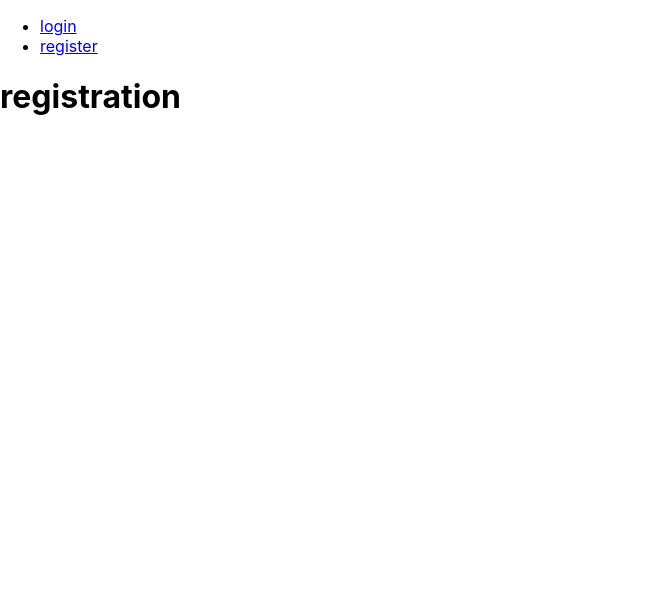
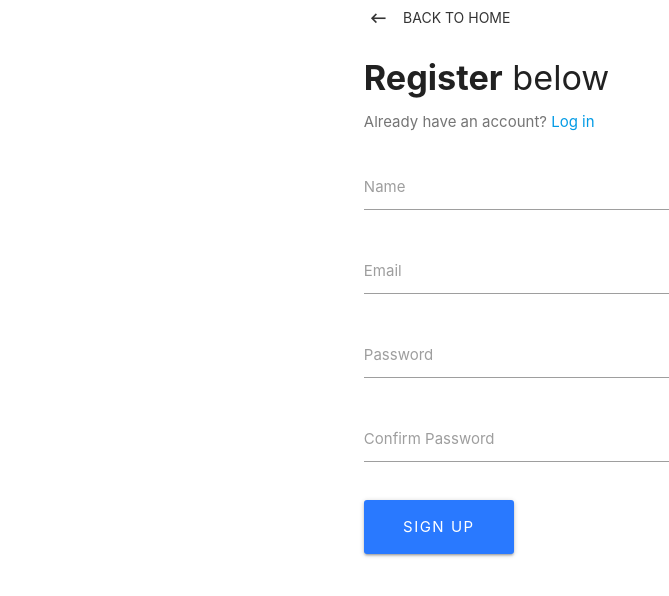
Before and after one commit to ubermensh/itr-test, a React (Create React App) app in the folder client/: page /register in a window 1280 px wide. Shown: the top 596 px of the page, without its empty margins (0-669 px from the left). Built offline with nearby package versions, Linux system fonts and the light colour scheme.

Commit message:
login and register; used styles from tutorial

```diff
--- a/client/public/index.html
+++ b/client/public/index.html
@@ -10,6 +10,8 @@
       content="Web site created using create-react-app"
     />
     <link rel="apple-touch-icon" href="%PUBLIC_URL%/logo192.png" />
+ <link rel="stylesheet" href="https://cdnjs.cloudflare.com/ajax/libs/materialize/1.0.0/css/materialize.min.css">
+    <link href="https://fonts.googleapis.com/icon?family=Material+Icons" rel="stylesheet">
     <!--
       manifest.json provides metadata used when your web app is installed on a
       user's mobile device or desktop. See https://developers.google.com/web/fundamentals/web-app-manifest/
@@ -28,6 +30,7 @@
   </head>
   <body>
     <noscript>You need to enable JavaScript to run this app.</noscript>
+    <script src="https://cdnjs.cloudflare.com/ajax/libs/materialize/1.0.0/js/materialize.min.js"></script>
     <div id="root"></div>
     <!--
       This HTML file is a template.
--- a/client/src/App.js
+++ b/client/src/App.js
@@ -1,43 +1,24 @@
-import React from 'react';
+import React, {Component} from 'react';
 import {
   BrowserRouter as Router,
-  Switch,
   Route,
-  Link,
-  Redirect,
-  useHistory,
-  useLocation
 } from "react-router-dom";
-//import './App.css';
-//import Homepage from './components/homepage';
-import Registration from './components/registration';
+
+import Register from './components/registration';
 import Login from './components/login';
-//import Userpage from './components/userpage';
+import Landing from './components/landing';
 
-function App() {
-return (
-    <Router>
-      <div>
-        <ul>
-          <li>
-            <Link to="/login">login</Link>
-          </li>
-          <li>
-            <Link to="/register">register</Link>
-          </li>
-        </ul>
-
-        <Switch>
-          <Route path="/login">
-            <Login />
-          </Route>
-          <Route path="/register">
-            <Registration />
-          </Route>
-        </Switch>
-      </div>
-    </Router>
-  );
+class App extends Component {
+  render() {
+    return (
+      <Router>
+        <div className="App">
+          <Route exact path="/" component={Landing} />
+          <Route exact path="/register" component={Register} />
+          <Route exact path="/login" component={Login} />
+        </div>
+      </Router>
+    );
+  }
 }
-
 export default App;
--- /dev/null
+++ b/client/src/components/landing.js
@@ -0,0 +1,45 @@
+import React, { Component } from "react";
+import { Link } from "react-router-dom";
+class Landing extends Component {
+  render() {
+    return (
+      <div style={{ height: "75vh" }} className="container valign-wrapper">
+        <div className="row">
+          <div className="col s12 center-align">
+            <h4>
+              SuperShop
+            </h4>
+            <br />
+            <div className="col s6">
+              <Link
+                to="/register"
+                style={{
+                  width: "140px",
+                  borderRadius: "3px",
+                  letterSpacing: "1.5px"
+                }}
+                className="btn btn-large waves-effect waves-light hoverable blue accent-3"
+              >
+                Register
+              </Link>
+            </div>
+            <div className="col s6">
+              <Link
+                to="/login"
+                style={{
+                  width: "140px",
+                  borderRadius: "3px",
+                  letterSpacing: "1.5px"
+                }}
+                className="btn btn-large btn-flat waves-effect white black-text"
+              >
+                Log In
+              </Link>
+            </div>
+          </div>
+        </div>
+      </div>
+    );
+  }
+}
+export default Landing;
--- a/client/src/components/login.js
+++ b/client/src/components/login.js
@@ -1,6 +1,83 @@
-import React from 'react';
-export default function Login() {
-  return (
-    <h1>login</h1>
-  )
+import React, { Component } from "react";
+import { Link } from "react-router-dom";
+class Login extends Component {
+  constructor() {
+    super();
+    this.state = {
+      email: "",
+      password: "",
+      errors: {}
+    };
+  }
+onChange = e => {
+    this.setState({ [e.target.id]: e.target.value });
+  };
+onSubmit = e => {
+    e.preventDefault();
+const userData = {
+      email: this.state.email,
+      password: this.state.password
+    };
+console.log(userData);
+  };
+render() {
+    const { errors } = this.state;
+return (
+      <div className="container">
+        <div style={{ marginTop: "4rem" }} className="row">
+          <div className="col s8 offset-s2">
+            <Link to="/" className="btn-flat waves-effect">
+              <i className="material-icons left">keyboard_backspace</i> Back to
+              home
+            </Link>
+            <div className="col s12" style={{ paddingLeft: "11.250px" }}>
+              <h4>
+                <b>Login</b> below
+              </h4>
+              <p className="grey-text text-darken-1">
+                Don't have an account? <Link to="/register">Register</Link>
+              </p>
+            </div>
+            <form noValidate onSubmit={this.onSubmit}>
+              <div className="input-field col s12">
+                <input
+                  onChange={this.onChange}
+                  value={this.state.email}
+                  error={errors.email}
+                  id="email"
+                  type="email"
+                />
+                <label htmlFor="email">Email</label>
+              </div>
+              <div className="input-field col s12">
+                <input
+                  onChange={this.onChange}
+                  value={this.state.password}
+                  error={errors.password}
+                  id="password"
+                  type="password"
+                />
+                <label htmlFor="password">Password</label>
+              </div>
+              <div className="col s12" style={{ paddingLeft: "11.250px" }}>
+                <button
+                  style={{
+                    width: "150px",
+                    borderRadius: "3px",
+                    letterSpacing: "1.5px",
+                    marginTop: "1rem"
+                  }}
+                  type="submit"
+                  className="btn btn-large waves-effect waves-light hoverable blue accent-3"
+                >
+                  Login
+                </button>
+              </div>
+            </form>
+          </div>
+        </div>
+      </div>
+    );
+  }
 }
+export default Login;
--- a/client/src/components/registration.js
+++ b/client/src/components/registration.js
@@ -1,6 +1,107 @@
-import React from 'react';
-export default function Registration() {
-  return (
-    <h1>registration</h1>
-  )
+import React, { Component } from "react";
+import { Link } from "react-router-dom";
+class Register extends Component {
+  constructor() {
+    super();
+    this.state = {
+      name: "",
+      email: "",
+      password: "",
+      password2: "",
+      errors: {}
+    };
+  }
+onChange = e => {
+    this.setState({ [e.target.id]: e.target.value });
+  };
+onSubmit = e => {
+    e.preventDefault();
+const newUser = {
+      name: this.state.name,
+      email: this.state.email,
+      password: this.state.password,
+      password2: this.state.password2
+    };
+console.log(newUser);
+  };
+render() {
+    const { errors } = this.state;
+return (
+      <div className="container">
+        <div className="row">
+          <div className="col s8 offset-s2">
+            <Link to="/" className="btn-flat waves-effect">
+              <i className="material-icons left">keyboard_backspace</i> Back to
+              home
+            </Link>
+            <div className="col s12" style={{ paddingLeft: "11.250px" }}>
+              <h4>
+                <b>Register</b> below
+              </h4>
+              <p className="grey-text text-darken-1">
+                Already have an account? <Link to="/login">Log in</Link>
+              </p>
+            </div>
+            <form noValidate onSubmit={this.onSubmit}>
+              <div className="input-field col s12">
+                <input
+                  onChange={this.onChange}
+                  value={this.state.name}
+                  error={errors.name}
+                  id="name"
+                  type="text"
+                />
+                <label htmlFor="name">Name</label>
+              </div>
+              <div className="input-field col s12">
+                <input
+                  onChange={this.onChange}
+                  value={this.state.email}
+                  error={errors.email}
+                  id="email"
+                  type="email"
+                />
+                <label htmlFor="email">Email</label>
+              </div>
+              <div className="input-field col s12">
+                <input
+                  onChange={this.onChange}
+                  value={this.state.password}
+                  error={errors.password}
+                  id="password"
+                  type="password"
+                />
+                <label htmlFor="password">Password</label>
+              </div>
+              <div className="input-field col s12">
+                <input
+                  onChange={this.onChange}
+                  value={this.state.password2}
+                  error={errors.password2}
+                  id="password2"
+                  type="password"
+                />
+                <label htmlFor="password2">Confirm Password</label>
+              </div>
+              <div className="col s12" style={{ paddingLeft: "11.250px" }}>
+                <button
+                  style={{
+                    width: "150px",
+                    borderRadius: "3px",
+                    letterSpacing: "1.5px",
+                    marginTop: "1rem"
+                  }}
+                  type="submit"
+                  className="btn btn-large waves-effect waves-light hoverable blue accent-3"
+                >
+                  Sign up
+                </button>
+              </div>
+            </form>
+          </div>
+        </div>
+      </div>
+    );
+  }
 }
+export default Register;
```
